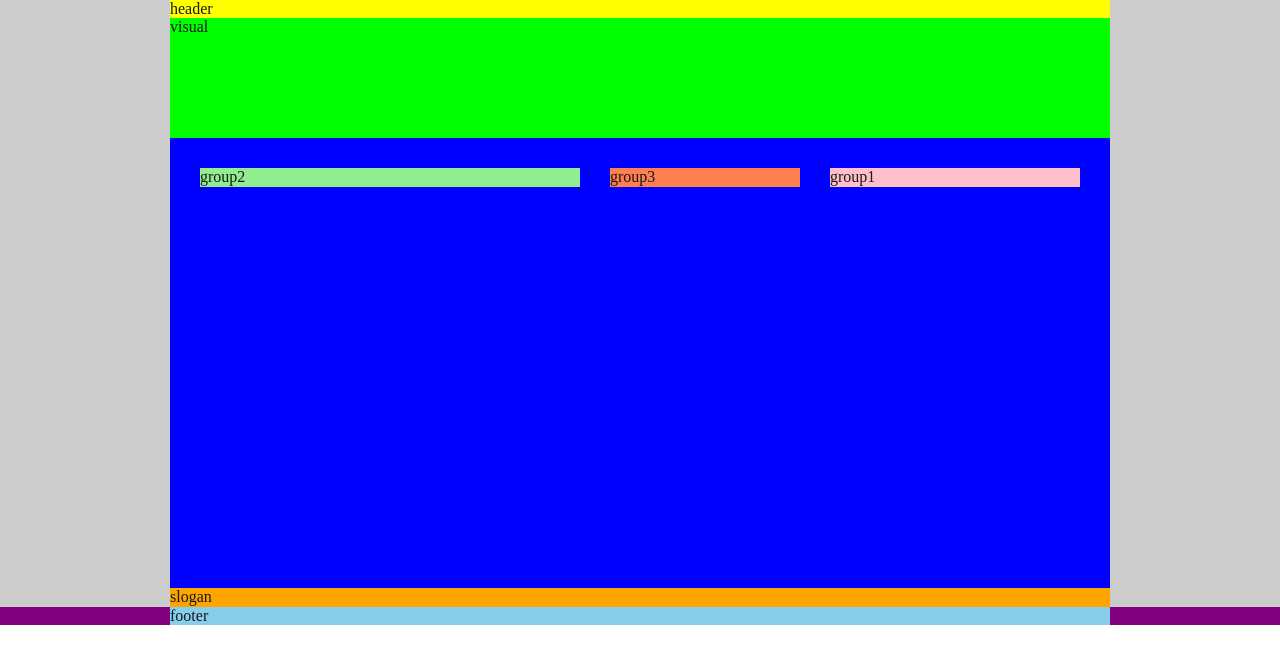
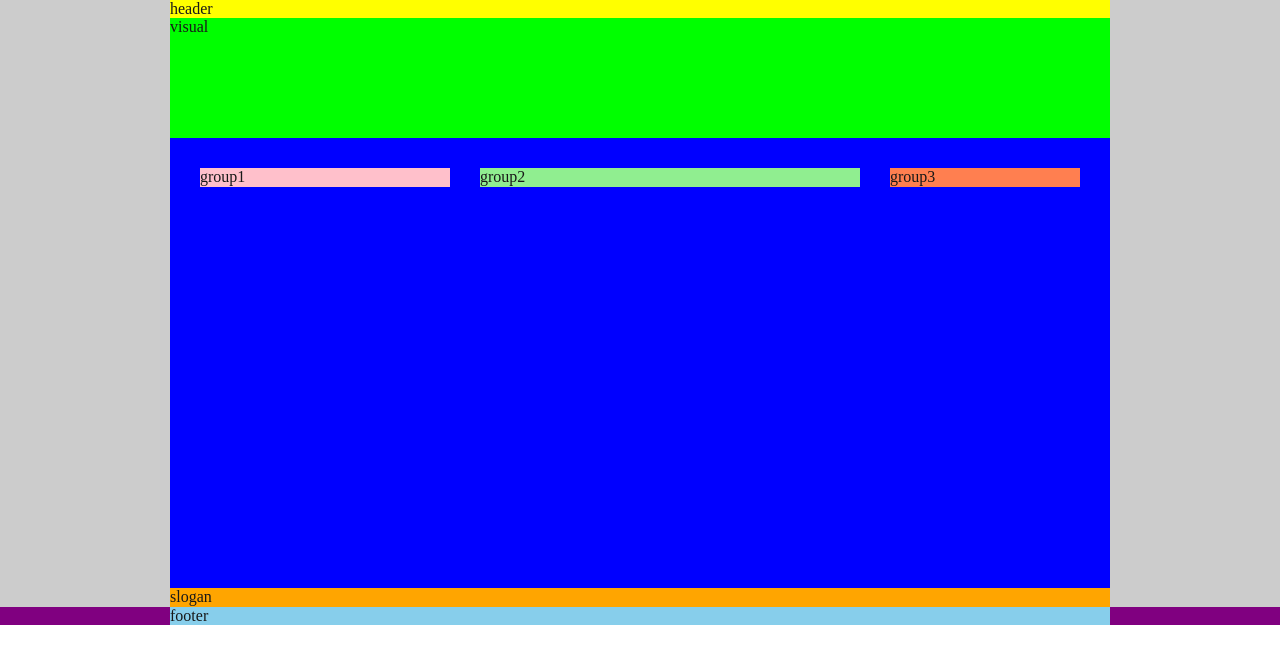
Before and after one commit to jjm2317/FDS17_Fixed, a plain HTML site: page index.html in a window 1280 px wide. Drawn offline with Linux system fonts and the light colour scheme; a web font is replaced by a local one.

Commit message:
가상 요소 선택자를 활용한 플로트 이슈 해결 방법

```diff
--- a/css/style.css
+++ b/css/style.css
@@ -38,8 +38,13 @@ body{
 .main{
   background-color: blue;
   padding: 30px 15px;
-  overflow:hidden;
+  /* overflow:hidden; */
   min-height:450px;
+}
+.clearfix::after{
+  content:"";
+  clear: both;
+  display: block;
 }
 .group{
   float: left;
@@ -49,7 +54,7 @@ body{
 .group1{
   background-color: pink;
   width: 250px;
-  float: right;
+
 }
 .group2{
   background-color: lightgreen;
--- a/index.html
+++ b/index.html
@@ -10,10 +10,11 @@
   <div class="container">
     <header class="header">header</header>
     <div class="visual">visual</div>
-    <main class="main">
+    <main class="main clearfix">
       <div class="group group1">group1</div>
       <div class="group group2">group2</div>
       <div class="group group3">group3</div>
+
     </main>
     <article class="slogan">slogan</article>
     <div class="footer-bg">
```
